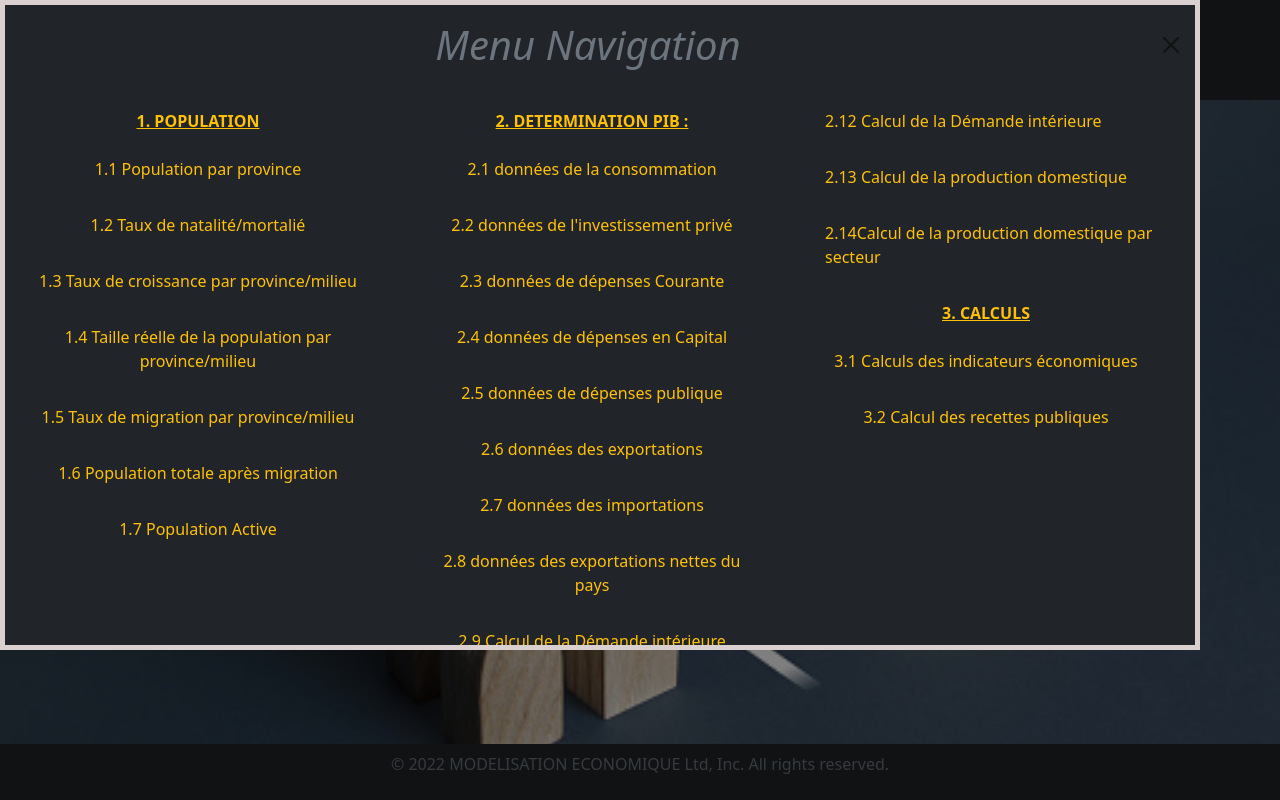
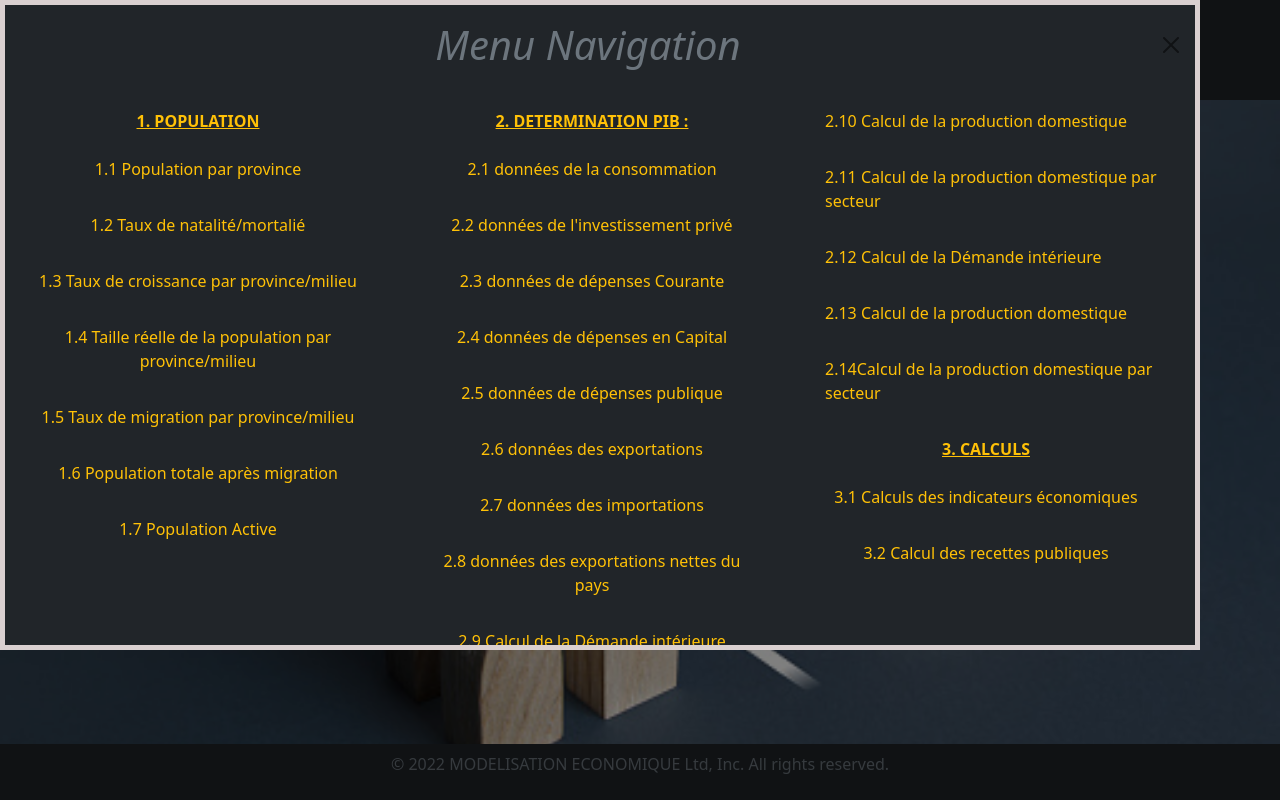
Before and after one commit to tresort13/modelisation, a React (Create React App) app: page /homepage in a window 1280 px wide. Both pictures are taken after a click on the picture 77 px from the left and 50 px from the top of the page. Built offline with nearby package versions, Linux system fonts and the light colour scheme.

Commit message:
first commit4

```diff
--- a/src/pages/Header.js
+++ b/src/pages/Header.js
@@ -94,12 +94,13 @@ function Header(props)
         <Nav.Link href="/form_donnee_importations"><p className=' zoom text-warning'>2.7 données des importations</p></Nav.Link>
         <Nav.Link href="/donnee_exportations_nettes_info_execution"><p className=' zoom text-warning'>2.8 données des exportations nettes du pays</p></Nav.Link>
         <Nav.Link href="/donnee_demande_interieure_info_execution"><p className=' zoom text-warning'>2.9 Calcul de la Démande intérieure</p></Nav.Link>
-        <Nav.Link href="/production_domestique_info_execution"><p className=' zoom text-warning'>2.10 Calcul de la production domestique</p></Nav.Link>
-        <Nav.Link href="/production_domestique_secteur_info_execution"><p className=' zoom text-warning'>2.11 Calcul de la production domestique par secteur</p></Nav.Link>
+
         </Nav>
         </Col>
 
         <Col>
+        <Nav.Link href="/production_domestique_info_execution"><p className=' zoom text-warning'>2.10 Calcul de la production domestique</p></Nav.Link>
+        <Nav.Link href="/production_domestique_secteur_info_execution"><p className=' zoom text-warning'>2.11 Calcul de la production domestique par secteur</p></Nav.Link>
         <Nav.Link href="/donnee_demande_interieure_info_execution"><p className=' zoom text-warning'>2.12 Calcul de la Démande intérieure</p></Nav.Link>
         <Nav.Link href="/production_domestique_info_execution"><p className=' zoom text-warning'>2.13 Calcul de la production domestique</p></Nav.Link>
         <Nav.Link href="/production_domestique_secteur_info_execution"><p className=' zoom text-warning'>2.14Calcul de la production domestique par secteur</p></Nav.Link>
```
